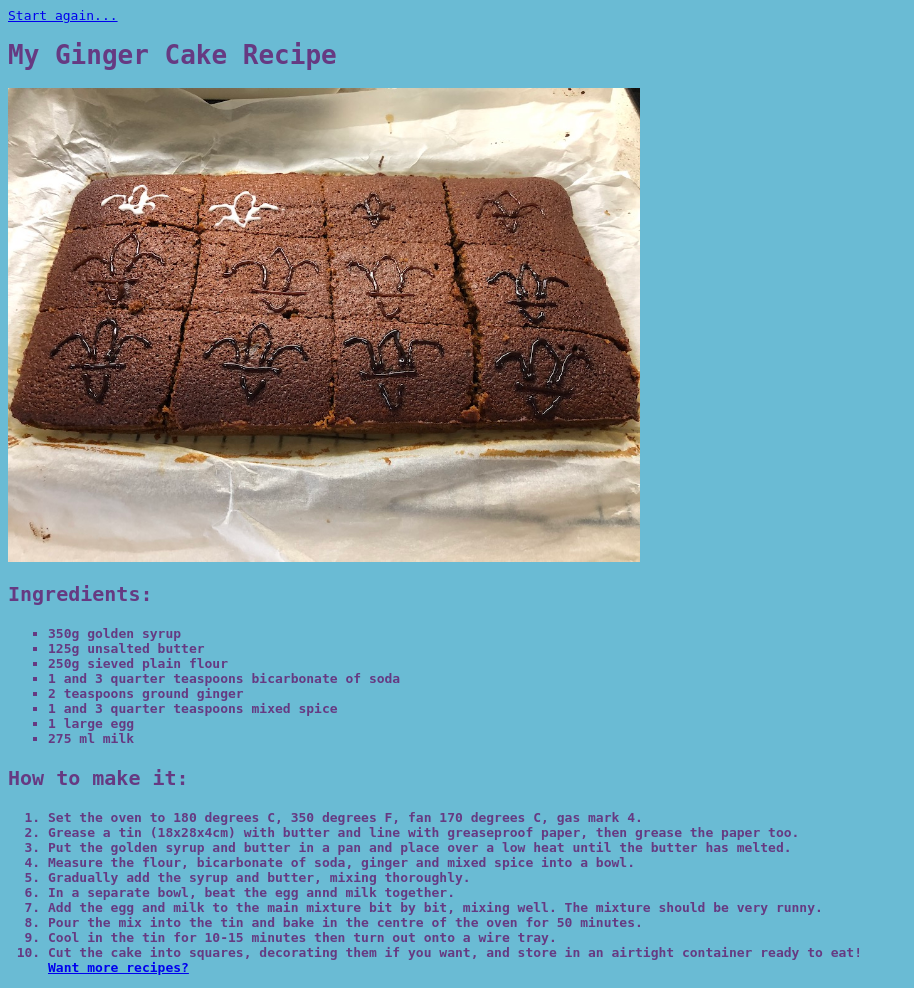
After one commit to csuhj/scrollbot-web, a Flask app: page /recipe in a window 1280 px wide. The commit adds this page. Shown: the whole page, without its empty margins (0-914 px from the left). Run offline with Flask 2, Linux system fonts and the light colour scheme.

Commit message:
We added an extra page with more  activities and put an image to complement the ginger cake recipe.

```diff
--- a/app.py
+++ b/app.py
@@ -4,6 +4,8 @@ import time
 import threading
 
 app = Flask(__name__)
+app.config['SEND_FILE_MAX_AGE_DEFAULT'] = 0
+
 scrollName= ['Hello']
 
 def startScroll():
@@ -16,7 +18,7 @@ def scroll(scrollTextArray):
     while True:
         scrollText = scrollTextArray[0] + '   '
         sphd.clear()
-        sphd.write_string(scrollText, brightness=0.03)
+        sphd.write_string(scrollText, brightness=0.3)
 
         for xPos in range(len(scrollText) * 6):
             sphd.show()
@@ -37,6 +39,7 @@ def index():
     return render_template('index.html')
 
 @app.route('/hello/<name>')
+
 def hello(name):
     scrollName[0] = 'Hello '+name
     return render_template('hello.html', name=name)
@@ -52,6 +55,21 @@ def secret():
     secretText = reverseLettersInWords(text)
     return render_template('secret.html', text=text, secretText=secretText)
 
+@app.route('/recipe')
+def recipe():
+    return render_template('recipe.html')
+
+@app.route('/more-activities')
+def moreActivities():
+    return render_template('more-activities.html')
+
+@app.route('/more-recipes')
+def moreRecipes():
+    return render_template('more-recipes.html')
+
+@app.route('/useful-links')
+def usefulLinks():
+    return render_template('useful-links.html')
 
 if __name__ == '__main__':
     startScroll()
--- a/static/style.css
+++ b/static/style.css
@@ -1,8 +1,40 @@
 body {
     background: #6ABBD4;
-    color: #FFFF00;
+    color: #663A82;
+    font-family: monospace;
 }
 .usertext {
     font-family: monospace;
     font-weight: bold;
 }
+hr {
+    height: 2px;
+    border: none;
+    background-color: #663A82;
+
+}
+
+ul  {
+    list-style-type: square;
+    font-family: monospace;
+    font-weight: bold;
+}
+
+
+ol  {
+    font-family: monospace;
+    font-weight: bold;
+}
+
+h1  {font-family: monospace;
+     font-weight: bold;
+}
+
+h3  {font-family: monospace;
+     font-weight: bold;
+     font-size: 15pt;
+}
+
+img {
+    width: 50%
+}
--- a/templates/index.html
+++ b/templates/index.html
@@ -14,5 +14,6 @@
       <input type="text" name="text" value="" />
       <input type="submit">
     </form>
+    <p>Do you want to see a recipe? <a href="/recipe">Click here</a>.
   </body>
 </html>
--- /dev/null
+++ b/templates/recipe.html
@@ -0,0 +1,40 @@
+<html>
+<head>
+<link rel="stylesheet" href='/static/style.css' />
+</head>
+<body>
+
+<a href="/">Start again...</a>
+</body>
+</html>
+
+<h1>My Ginger Cake Recipe</h1>
+
+<img src="static/GingerCake.jpg" />
+
+<h3>Ingredients:</h3>
+
+<ul>
+<li>350g golden syrup </li>
+<li>125g unsalted butter</li>
+<li>250g sieved plain flour</li>
+<li>1 and 3 quarter teaspoons bicarbonate of soda</li>
+<li>2 teaspoons ground ginger</li>
+<li>1 and 3 quarter teaspoons mixed spice</li>
+<li>1 large egg</li>
+<li>275 ml milk</li>
+</ul>
+<h3> How to make it:</h3>
+
+<ol>
+<li>Set the oven to  180 degrees C, 350 degrees F, fan 170 degrees C, gas mark 4.</li>
+<li>Grease a tin (18x28x4cm) with butter and line with greaseproof paper, then grease the paper too.</li>
+<li>Put the  golden syrup and butter in a pan and place over a low heat until the butter has melted.</li>
+<li>Measure the flour, bicarbonate of soda, ginger and mixed spice into a bowl.</li>
+<li>Gradually add the syrup and butter, mixing thoroughly.</li>
+<li>In a separate bowl, beat the egg annd milk together.</li>
+<li>Add the egg and milk to the main mixture bit by bit, mixing well. The mixture should be very runny.</li>
+<li>Pour the mix into the tin and bake in the centre of the oven for 50 minutes.</li>
+<li>Cool in the tin for 10-15 minutes then turn out onto a wire tray.</li>
+<li>Cut the cake into squares, decorating them if you want, and store in an airtight container ready to eat!</li>
+<a href="/more-recipes">Want more recipes?</a>
```
Also changed, not shown: templates/more-activities.html (added, +18 -0 lines), templates/more-recipes.html (added, +30 -0 lines), templates/useful-links.html (added, +24 -0 lines), static/GingerCake.jpg (added).
